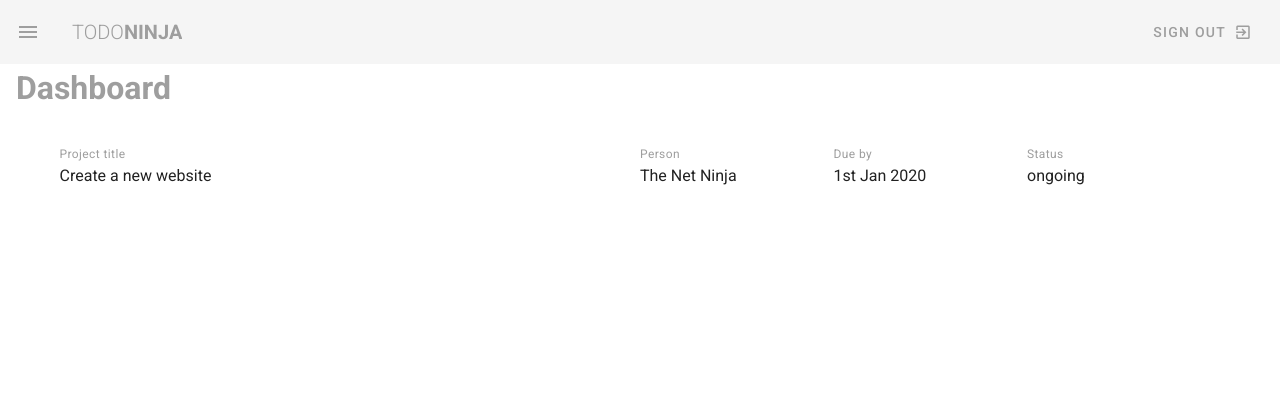
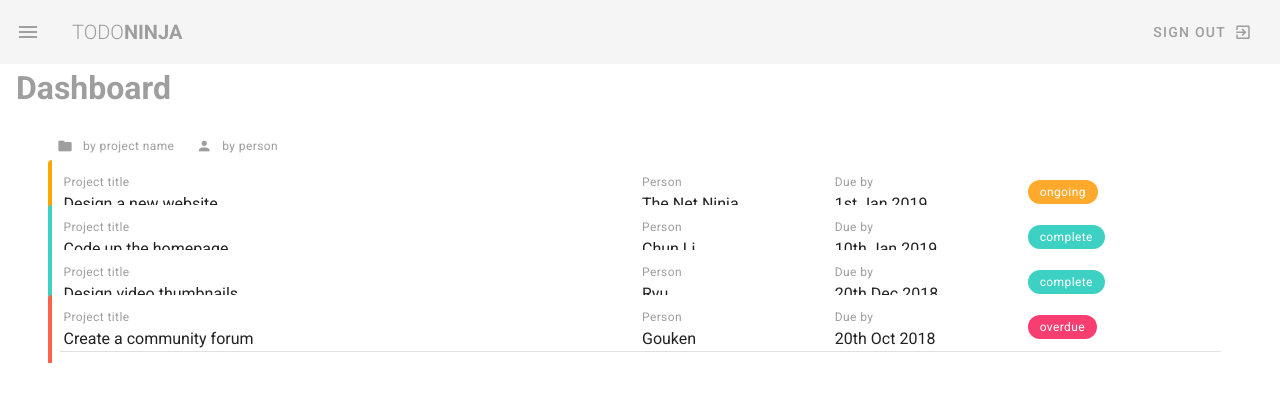
Before and after one commit to sadewole/Todo-Ninjas, a Vue app: page / in a window 1280 px wide. Shown: the top 402 px of the page. Built offline with nearby package versions, Linux system fonts and the light colour scheme.

Commit message:
tooptip and dashboard build

```diff
--- a/src/views/Dashboard.vue
+++ b/src/views/Dashboard.vue
@@ -3,25 +3,59 @@
     <h1 class="subheading grey--text">Dashboard</h1>
 
     <v-container class="my-5">
-      <v-card flat class="pa-3">
-        <v-layout row wrap>
+      <v-layout row class="mb-3">
+        <v-tooltip>
+          <v-btn
+            small
+            text
+            color="grey"
+            @click="sortBy('title')"
+            slot="activator"
+          >
+            <v-icon left small>mdi-folder</v-icon>
+            <span class="caption text-lowercase">By project name</span>
+          </v-btn>
+          <span>Sort project by project name</span>
+        </v-tooltip>
+
+        <v-tooltip>
+          <v-btn
+            small
+            text
+            color="grey"
+            @click="sortBy('person')"
+            slot="activator"
+          >
+            <v-icon left small>mdi-account</v-icon>
+            <span class="caption text-lowercase">By person</span>
+          </v-btn>
+          <span>Sort project by user name</span>
+        </v-tooltip>
+      </v-layout>
+
+      <v-card flat v-for="project in projects" :key="project.title">
+        <v-layout row wrap :class="`pa-3 project ${project.status}`">
           <v-flex xs12 md6>
             <div class="caption grey--text">Project title</div>
-            <div>Create a new website</div>
+            <div>{{ project.title }}</div>
           </v-flex>
           <v-flex xs6 sm4 md2>
             <div class="caption grey--text">Person</div>
-            <div>The Net Ninja</div>
+            <div>{{ project.person }}</div>
           </v-flex>
           <v-flex xs6 sm4 md2>
             <div class="caption grey--text">Due by</div>
-            <div>1st Jan 2020</div>
+            <div>{{ project.due }}</div>
           </v-flex>
-          <v-flex xs2 sm4 md2>
-            <div class="caption grey--text">Status</div>
-            <div>ongoing</div>
+          <v-flex xs2 sm4 md2 class="right">
+            <v-chip
+              small
+              :class="`${project.status} white--text caption my-2`"
+              >{{ project.status }}</v-chip
+            >
           </v-flex>
         </v-layout>
+        <v-divider></v-divider>
       </v-card>
     </v-container>
   </div>
@@ -29,6 +63,74 @@
 
 <script>
 export default {
-  name: 'Home'
+  name: 'Home',
+  data() {
+    return {
+      projects: [
+        {
+          title: 'Design a new website',
+          person: 'The Net Ninja',
+          due: '1st Jan 2019',
+          status: 'ongoing',
+          content:
+            'Lorem ipsum dolor sit amet consectetur adipisicing elit. Sunt consequuntur eos eligendi illum minima adipisci deleniti, dicta mollitia enim explicabo fugiat quidem ducimus praesentium voluptates porro molestias non sequi animi!'
+        },
+        {
+          title: 'Code up the homepage',
+          person: 'Chun Li',
+          due: '10th Jan 2019',
+          status: 'complete',
+          content:
+            'Lorem ipsum dolor sit amet consectetur adipisicing elit. Sunt consequuntur eos eligendi illum minima adipisci deleniti, dicta mollitia enim explicabo fugiat quidem ducimus praesentium voluptates porro molestias non sequi animi!'
+        },
+        {
+          title: 'Design video thumbnails',
+          person: 'Ryu',
+          due: '20th Dec 2018',
+          status: 'complete',
+          content:
+            'Lorem ipsum dolor sit amet consectetur adipisicing elit. Sunt consequuntur eos eligendi illum minima adipisci deleniti, dicta mollitia enim explicabo fugiat quidem ducimus praesentium voluptates porro molestias non sequi animi!'
+        },
+        {
+          title: 'Create a community forum',
+          person: 'Gouken',
+          due: '20th Oct 2018',
+          status: 'overdue',
+          content:
+            'Lorem ipsum dolor sit amet consectetur adipisicing elit. Sunt consequuntur eos eligendi illum minima adipisci deleniti, dicta mollitia enim explicabo fugiat quidem ducimus praesentium voluptates porro molestias non sequi animi!'
+        }
+      ]
+    };
+  },
+  methods: {
+    sortBy(prop) {
+      this.projects.sort((a, b) => (a[prop] < b[prop] ? -1 : 1));
+    }
+  }
 };
 </script>
+
+<style scoped>
+.project.complete {
+  border-left: 4px solid #3cd1c2;
+}
+.project.ongoing {
+  border-left: 4px solid orange;
+}
+
+.project.overdue {
+  border-left: 4px solid tomato;
+}
+
+.v-chip.complete {
+  background: #3cd1c2;
+}
+
+.v-chip.ongoing {
+  background: #ffaa2c;
+}
+
+.v-chip.overdue {
+  background: #f83e70;
+}
+</style>
```
